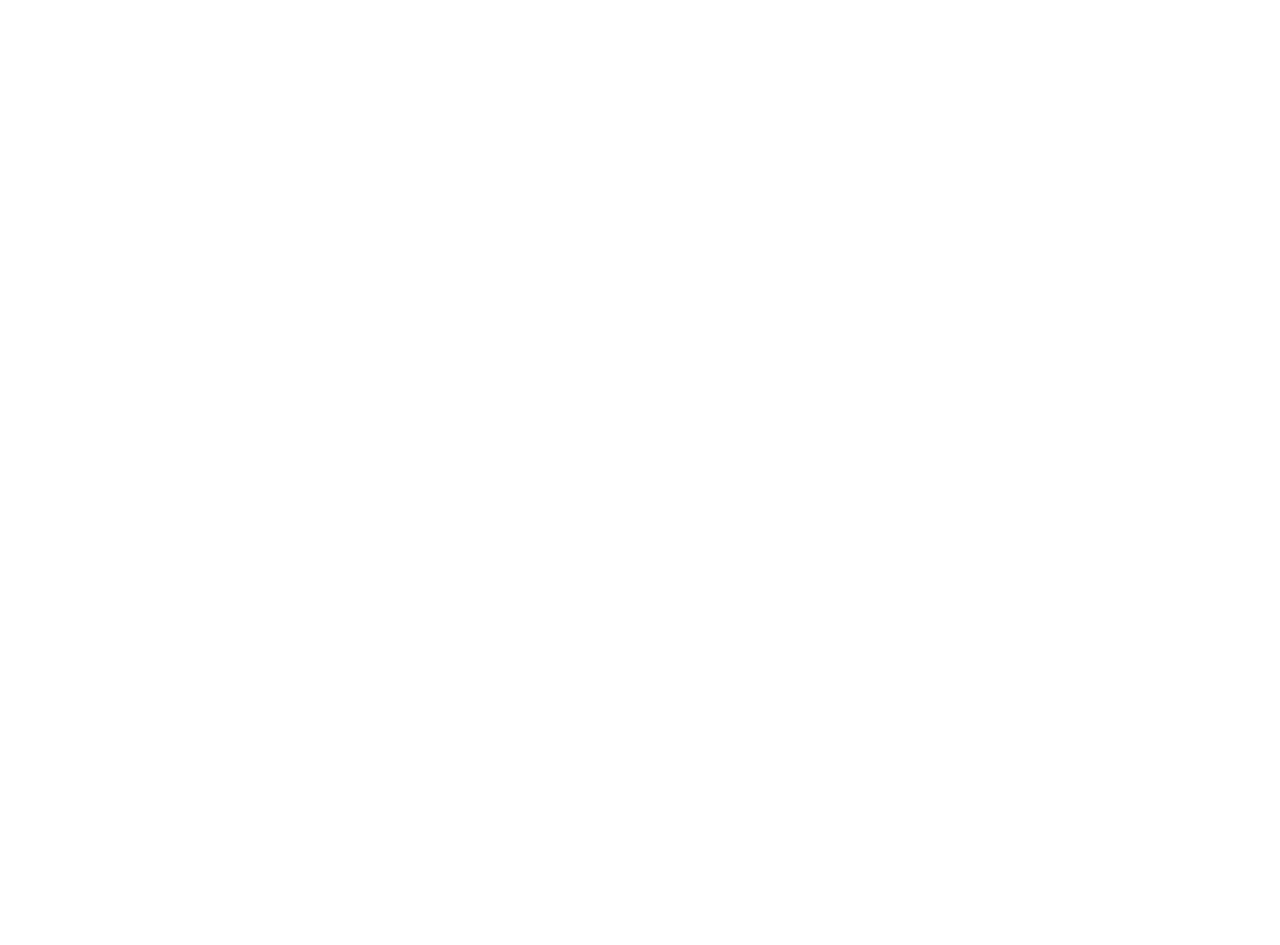
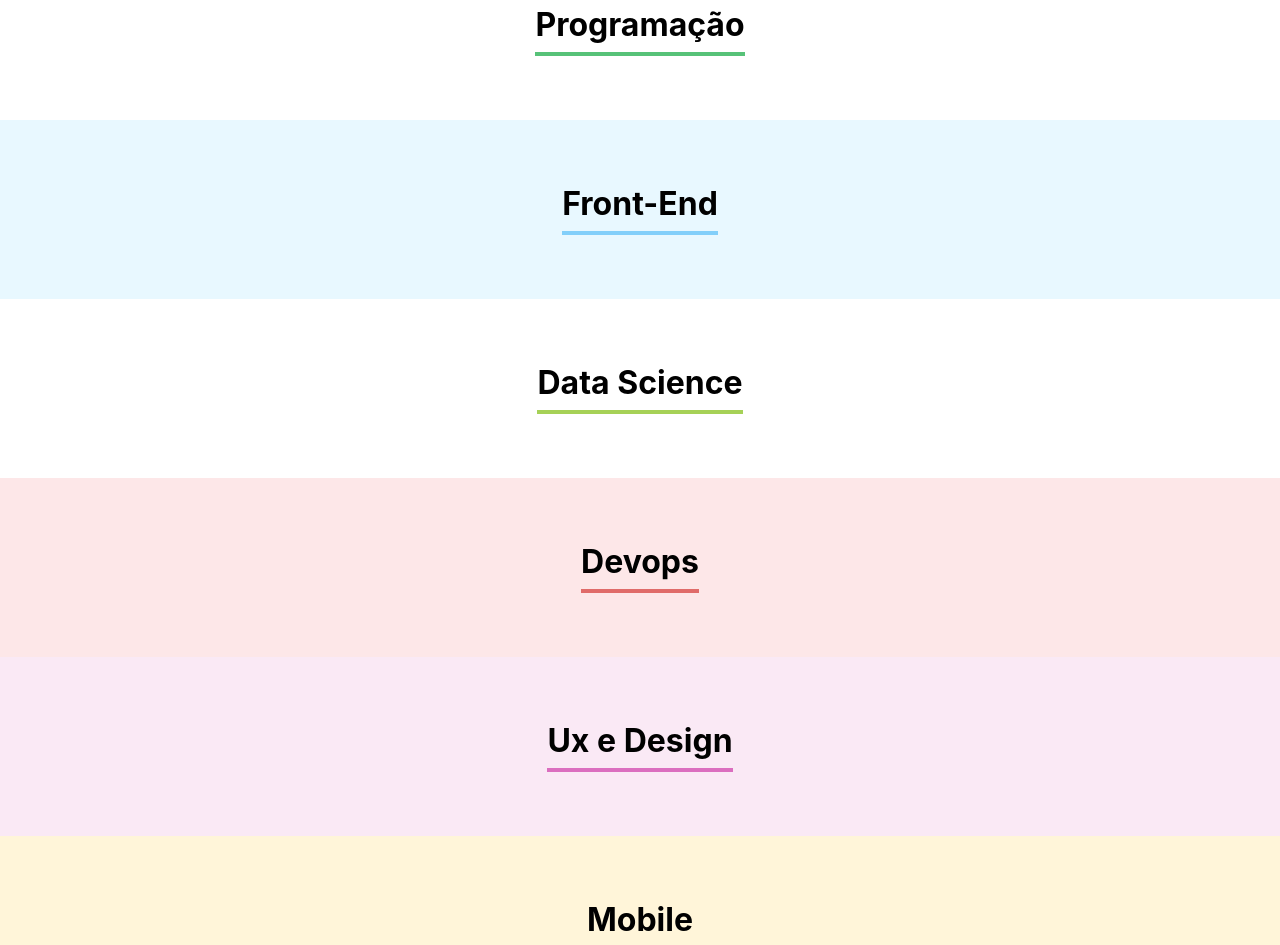
Before and after one commit to Gotera/organo, a React (Create React App) app: page / in a window 1280 px wide. Shown: the part 1520-2465 px from the top of the page. Before the commit the page ends 1461 px from the top, so only its background shows below. Built offline with nearby package versions, Linux system fonts and the light colour scheme.

Commit message:
3.3 aula

```diff
--- a/src/App.js
+++ b/src/App.js
@@ -4,6 +4,45 @@
 import Time from './components/Time';
 
 function App() {
+
+  const times = [
+    {
+      name: 'Programação',
+      colorPrimary: '#57C278',
+      colorSecundary: 'D9F7E9'
+    },
+    {
+      name: 'Front-End',
+      colorPrimary: '#82CFFA',
+      colorSecundary: '#E8F8FF'
+    },
+    {
+      name: 'Data Science',
+      colorPrimary: '#A6D157',
+      colorSecundary: ''
+    },
+    {
+      name: 'Devops',
+      colorPrimary: '#E06B69',
+      colorSecundary: '#FDE7E8'
+    },
+    {
+      name: 'Ux e Design',
+      colorPrimary: '#DB6EBF',
+      colorSecundary: '#FAE9F5'
+    },
+    {
+      name: 'Mobile',
+      colorPrimary: '#FFBA05',
+      colorSecundary: '#FFF5D9'
+    },
+    {
+      name: 'Inovação e Gestão',
+      colorPrimary: '#FF8A29',
+      colorSecundary: '#FFEEDF'
+    },
+  ]
+
   const [colaboretors, setColaboretors] = useState('')
 
   const onNewColaboretorAdd = (colaboretor) => {
@@ -15,7 +54,7 @@
     <div className="App">
       <Banner />
       <Form onNewColaboretorRegister={colaboretor => onNewColaboretorAdd(colaboretor)}/>
-      <Time />
+      { times.map(time => <Time name={ time.name } key={ time.name } colorPrimary={ time.colorPrimary } colorSecundary={ time.colorSecundary }/>) }
     </div>
   );
 }
--- a/src/components/Time/Time.css
+++ b/src/components/Time/Time.css
@@ -0,0 +1,11 @@
+.time {
+    text-align: center;
+    padding: 32px;
+}
+
+.time h3 {
+    font-size: 32px;
+    border-bottom: 4px solid;
+    display: inline-block;
+    padding-bottom: 8px;
+}
--- a/src/components/Time/index.js
+++ b/src/components/Time/index.js
@@ -2,8 +2,9 @@
 
 const Time = (props) => {
     return (
-        <section>
-            <h3>{ props.name }</h3>
+
+        <section className='time' style={{ backgroundColor: props.colorSecundary }}>
+            <h3 style={{ borderColor: props.colorPrimary }}>{ props.name }</h3>
         </section>
     )
 }
```
